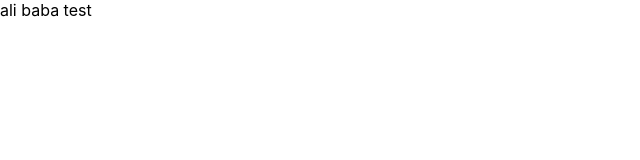
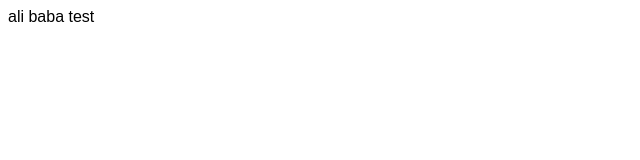
Before and after one commit to alizare121/countries-list, a React (Create React App) app: page / in a window 1280 px wide. Shown: the top 160 px of the page, without its empty margins (0-640 px from the left). Built offline with nearby package versions, Linux system fonts and the light colour scheme.

Commit message:
fix font

```diff
--- a/src/index.css
+++ b/src/index.css
@@ -1,13 +1,8 @@
-body {
-  margin: 0;
-  font-family: -apple-system, BlinkMacSystemFont, 'Segoe UI', 'Roboto', 'Oxygen',
-    'Ubuntu', 'Cantarell', 'Fira Sans', 'Droid Sans', 'Helvetica Neue',
-    sans-serif;
-  -webkit-font-smoothing: antialiased;
-  -moz-osx-font-smoothing: grayscale;
+@font-face {
+  font-family: 'Nunito Sans', sans-serif;
+  src: url('https://fonts.googleapis.com/css2?family=Nunito+Sans:ital,wght@0,600;0,800;1,300&display=swap');
 }
 
-code {
-  font-family: source-code-pro, Menlo, Monaco, Consolas, 'Courier New',
-    monospace;
+* {
+  font-family: 'Nunito Sans', sans-serif;
 }
```
